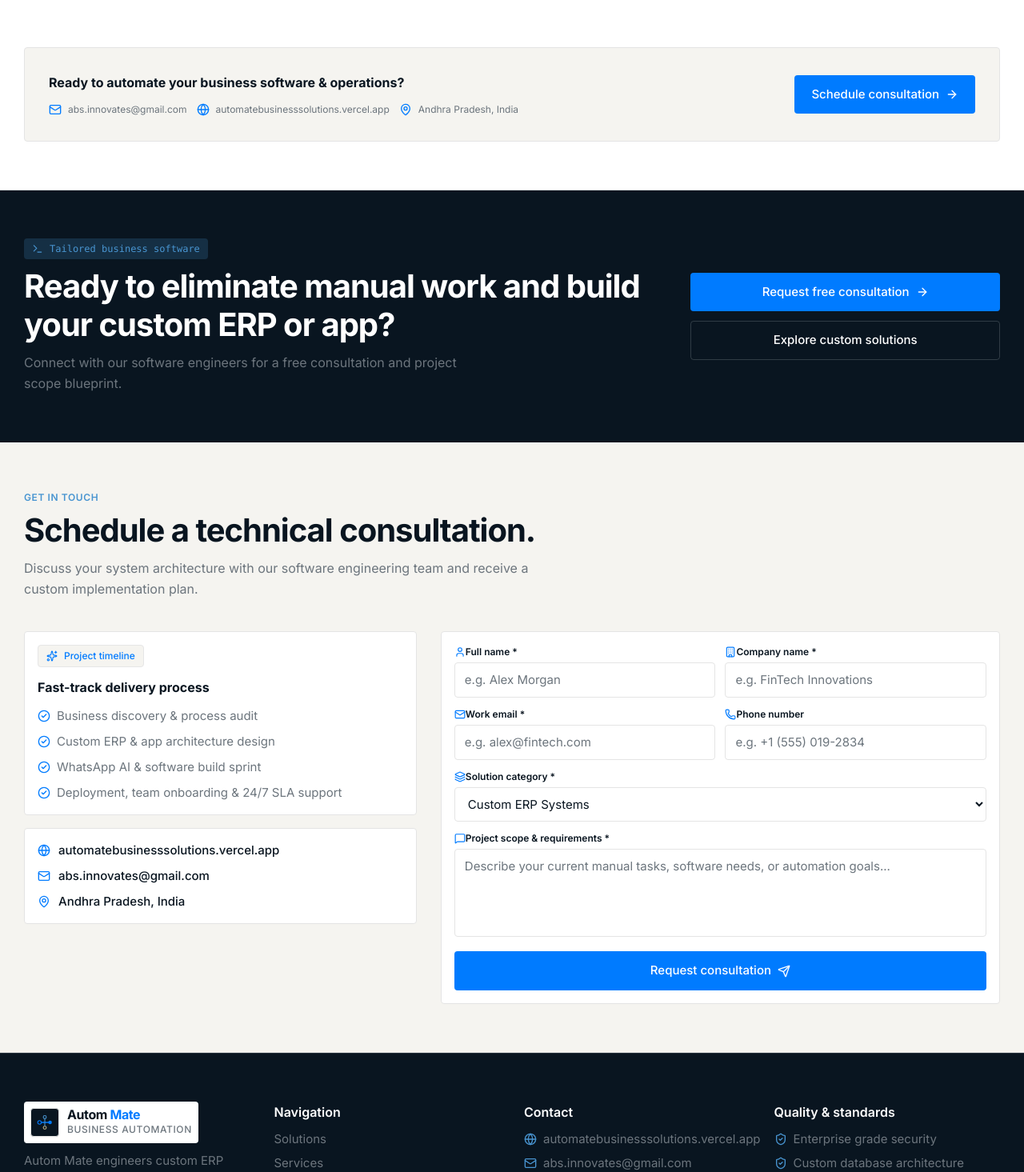
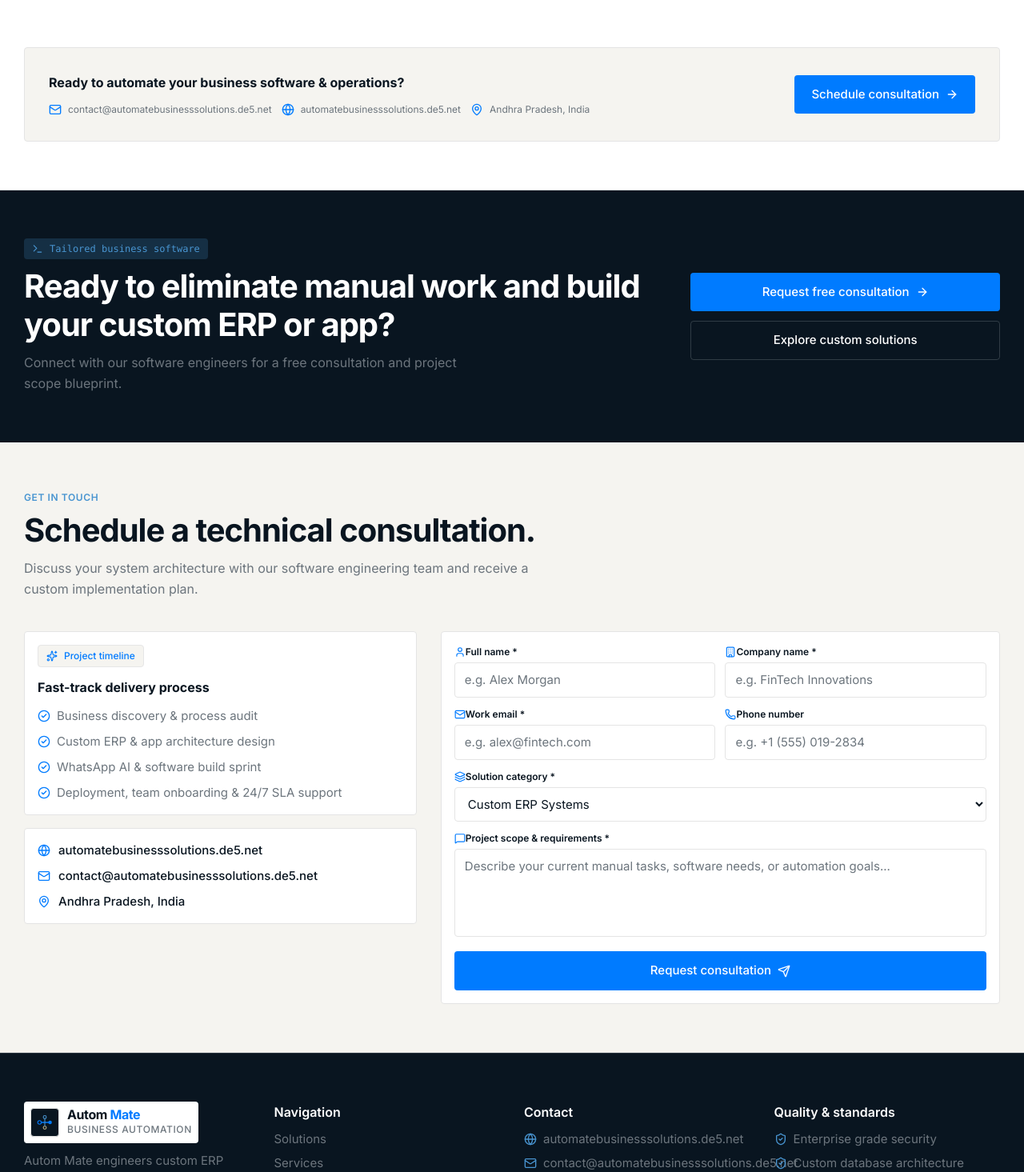
Before and after one commit to saikrishnanewdev/automatebusinesssolutions, a Next.js app: page / in a window 1280 px wide. Shown: the part 7729-9194 px from the top of the page at 80% size. Built offline with nearby package versions, Linux system fonts and the light colour scheme.

Commit message:
style(contact): update domain URL to de5.net and contact email ID

```diff
--- a/src/components/About.tsx
+++ b/src/components/About.tsx
@@ -205,11 +205,11 @@ export default function About() {
             <div className="flex flex-wrap gap-space-4 text-xs text-secondary pt-space-1">
               <div className="flex items-center gap-space-2">
                 <Mail className="w-4 h-4 text-primary" />
-                <span>abs.innovates@gmail.com</span>
+                <a href="mailto:contact@automatebusinesssolutions.de5.net" className="hover:underline">contact@automatebusinesssolutions.de5.net</a>
               </div>
               <div className="flex items-center gap-space-2">
                 <Globe className="w-4 h-4 text-primary" />
-                <a href="https://automatebusinesssolutions.vercel.app/" target="_blank" rel="noopener noreferrer" className="hover:underline">automatebusinesssolutions.vercel.app</a>
+                <a href="https://automatebusinesssolutions.de5.net" target="_blank" rel="noopener noreferrer" className="hover:underline">automatebusinesssolutions.de5.net</a>
               </div>
               <div className="flex items-center gap-space-2">
                 <MapPin className="w-4 h-4 text-primary" />
--- a/src/components/Contact.tsx
+++ b/src/components/Contact.tsx
@@ -150,13 +150,15 @@ export default function Contact() {
               <div className="card-token p-space-6 space-y-space-3 text-sm text-secondary">
                 <div className="flex items-center gap-space-3">
                   <Globe className="w-4 h-4 text-primary shrink-0" />
-                  <a href="https://automatebusinesssolutions.vercel.app/" target="_blank" rel="noopener noreferrer" className="font-medium text-dark hover:underline">
-                    automatebusinesssolutions.vercel.app
+                  <a href="https://automatebusinesssolutions.de5.net" target="_blank" rel="noopener noreferrer" className="font-medium text-dark hover:underline">
+                    automatebusinesssolutions.de5.net
                   </a>
                 </div>
                 <div className="flex items-center gap-space-3">
                   <Mail className="w-4 h-4 text-primary shrink-0" />
-                  <span className="font-medium text-dark">abs.innovates@gmail.com</span>
+                  <a href="mailto:contact@automatebusinesssolutions.de5.net" className="font-medium text-dark hover:underline">
+                    contact@automatebusinesssolutions.de5.net
+                  </a>
                 </div>
                 <div className="flex items-center gap-space-3">
                   <MapPin className="w-4 h-4 text-primary shrink-0" />
--- a/src/components/Footer.tsx
+++ b/src/components/Footer.tsx
@@ -50,11 +50,11 @@ export default function Footer() {
             <div className="space-y-space-2 text-sm text-secondary">
               <div className="flex items-center gap-space-2">
                 <Globe className="w-4 h-4 text-accent shrink-0" />
-                <a href="https://automatebusinesssolutions.vercel.app/" target="_blank" rel="noopener noreferrer" className="hover:text-primary transition-colors">automatebusinesssolutions.vercel.app</a>
+                <a href="https://automatebusinesssolutions.de5.net" target="_blank" rel="noopener noreferrer" className="hover:text-primary transition-colors">automatebusinesssolutions.de5.net</a>
               </div>
               <div className="flex items-center gap-space-2">
                 <Mail className="w-4 h-4 text-accent shrink-0" />
-                <span>abs.innovates@gmail.com</span>
+                <a href="mailto:contact@automatebusinesssolutions.de5.net" className="hover:text-primary transition-colors">contact@automatebusinesssolutions.de5.net</a>
               </div>
               <div className="flex items-center gap-space-2">
                 <MapPin className="w-4 h-4 text-accent shrink-0" />
```
